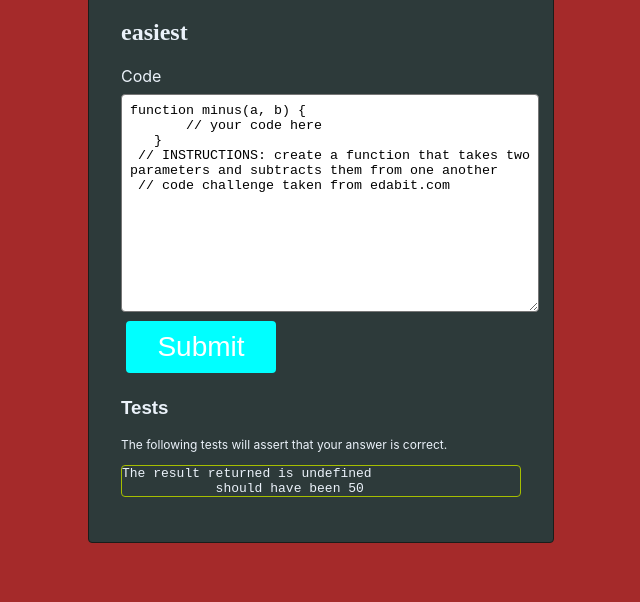
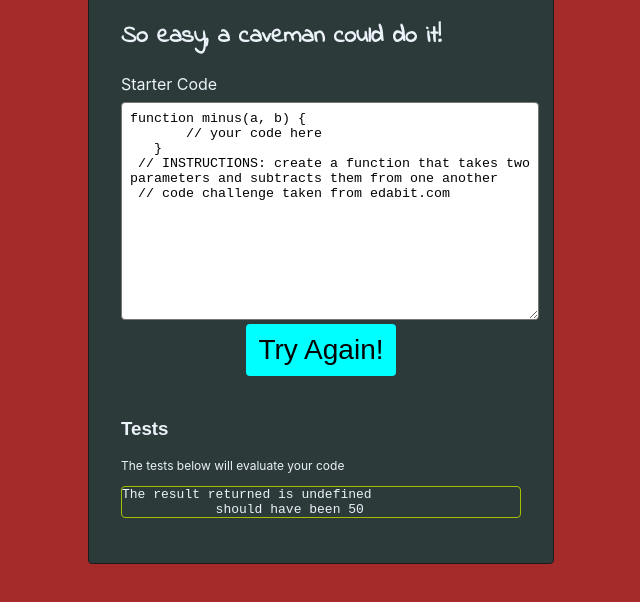
Before and after one commit to jamesnascimento1994/war-on-code, a plain HTML site: page index.html in a window 1280 px wide. Both pictures are taken after a click on the button "Submit". Shown: the part 142-744 px from the top of the page, without its empty margins (319-959 px from the left). Drawn offline with Linux system fonts and the light colour scheme; a web font is replaced by a local one.

Commit message:
added reset button and function

```diff
--- a/index.html
+++ b/index.html
@@ -10,14 +10,16 @@
     <div id='content'>
         <h1>War On Code</h1>
         <h2 class='difficulty'></h2>
-        <label for="code">Code</label><br/>
+        <label for="code">Starter Code</label><br/>
         <textarea name="code" id="code" cols="" rows=""></textarea>
         <button onclick="evaluateIt()">Submit</button>
+        <button class="try-again">Try Again!</button>
         <button class="next-challenge">Next Challenge</button>
+        <button class="reset">Start Over!</button>
         <br/>
 
         <h3>Tests</h3>
-        <p>The following tests will assert that your answer is correct.</p>
+        <p>The tests below will evaluate your code</p>
         <pre id="tests">
 
         </pre>
--- a/script.js
+++ b/script.js
@@ -1,33 +1,48 @@
 const codeInput = document.getElementById('code');
 const testDisplay = document.getElementById('tests');
-let testIndex = 0;
+let index = 0;
 let difficulty = document.querySelector('.difficulty');
-// let submitButton = document.querySelector('button');
+let tryAgainButton = document.querySelector('.try-again');
+tryAgainButton.addEventListener('click', tryAgain);
+let resetButton = document.querySelector('.reset');
+resetButton.addEventListener('click', reset)
 let nextChallengeButton = document.querySelector('.next-challenge');
 nextChallengeButton.addEventListener('click', theNextChallenge);
 function theNextChallenge() {
-    testIndex = testIndex + 1;
-    codeInput.value = challenges[testIndex].starterCode;
-	testDisplay.innerHTML = challenges[testIndex].test;
-	difficulty.innerHTML = challenges[testIndex].difficulty;
-    nextChallengeButton.style.display = 'none';
-    console.log(testIndex);
-    document.querySelector('button').innerText = 'Submit';
+	index = index + 1;
+	codeInput.value = challenges[index].starterCode;
+	testDisplay.innerHTML = challenges[index].test;
+	difficulty.innerHTML = challenges[index].difficulty;
+	nextChallengeButton.style.display = 'none';
+	document.querySelector('button').innerText = 'Submit';
 }
+
+function tryAgain() {
+	codeInput.value = challenges[index].starterCode;
+	testDisplay.innerHTML = challenges[index].test;
+	difficulty.innerHTML = challenges[index].difficulty;
+	tryAgainButton.style.display = 'none';
+	document.querySelector('button').style.display = 'block';
+}
+
+function reset(e) {
+   e.preventDefault();
+   document.location.href = "";
+}
+
 const challenges = [
 	{
-		difficulty: 'easiest',
+		difficulty: 'So easy, a caveman could do it!',
 		starterCode: `function minus(a, b) {
        // your code here
    }
  // INSTRUCTIONS: create a function that takes two parameters and subtracts them from one another
  // code challenge taken from edabit.com`,
 		test: `
-        testOutput(minus(250, 200), 50);
-        `,
+        testOutput(minus(250, 200), 50);`,
 	},
 	{
-		difficulty: 'easy',
+		difficulty: "Easy, but I'm not sure a caveman could do it!",
 		starterCode: `function howManySeconds(hours) {
         // your code here
     }
@@ -38,7 +53,7 @@ const challenges = [
         `,
 	},
 	{
-		difficulty: 'medium',
+		difficulty: 'Casual',
 		starterCode: `function nextEdge(side1, side2) {
         // your code here
     }
@@ -49,7 +64,7 @@ const challenges = [
         `,
 	},
 	{
-		difficulty: 'hard',
+		difficulty: 'Hardcore',
 		starterCode: `function sakuraFall(v) {
         // your code here
     }
@@ -63,7 +78,7 @@ const challenges = [
         `,
 	},
 	{
-		difficulty: 'hardest',
+		difficulty: 'Insane',
 		starterCode: `function maskify(cc) {
         // your code here
     }
@@ -83,20 +98,26 @@ window.evaluateIt = () => {
         if (actual !== expected) {
             document.getElementById('tests').innerText = (\`The result returned is $\{actual\}
             should have been $\{expected\} \`);
-        } else {
+            tryAgainButton.style.display = 'block';
+            document.querySelector('button').style.display = 'none';
+        } else if (index == 4) {
+            document.querySelector('button').innerText = 'Correct!';
+            nextChallengeButton.style.display = 'none';
+            resetButton.style.display = 'block';
+        }
+        else {
             document.getElementById('tests').innerText = (\` $\{expected\} \`)
             document.querySelector('button').innerText = 'Correct!';
             nextChallengeButton.style.display = 'block';
         }
     }
-    ${challenges[testIndex].test}`;
+    ${challenges[index].test}`;
 	eval(concatenated);
 };
 
 function main() {
-	codeInput.value = challenges[testIndex].starterCode;
-    testDisplay.innerHTML = challenges[testIndex].test;
-    difficulty.innerHTML = challenges[testIndex].difficulty;
+	codeInput.value = challenges[index].starterCode;
+	difficulty.innerHTML = challenges[index].difficulty;
+	testDisplay.innerHTML = challenges[index].test;
 }
-
 main();
--- a/styles.css
+++ b/styles.css
@@ -1,27 +1,38 @@
 @import url('https://fonts.googleapis.com/css?family=Roboto');
-@import url('https://fonts.googleapis.com/css2?family=Langar&display=swap');
+@import url('https://fonts.googleapis.com/css2?family=Langar');
+@import url('https://fonts.googleapis.com/css2?family=Indie+Flower');
 body {
     background-color: brown;
     color: #EBF2FA;
 }
 
+.difficulty {
+    font-family: 'Indie Flower', sans-serif;
+}
+
 button {
-    display: inline-block;
     border-radius: 4px;
     background-color: aqua;
     border: none;
-    color: #FFFFFF;
+    color: black;
     text-align: center;
     font-size: 28px;
     padding: 10px;
     width: 150px;
     transition: all 0.5s;
     cursor: pointer;
-    margin: 5px;
+    margin-bottom: 5px;
+    margin-left: 125px;
     font-family: 'Langar', sans-serif;
 }
 
 .next-challenge {
+    display: none;
+    font-size: 15px;
+    color: black;
+}
+
+.try-again {
     display: none;
 }
 
@@ -64,3 +75,7 @@ label {
     border-radius: 4px;
     padding: 2rem;
 }
+
+.reset {
+    display: none;
+}
```
